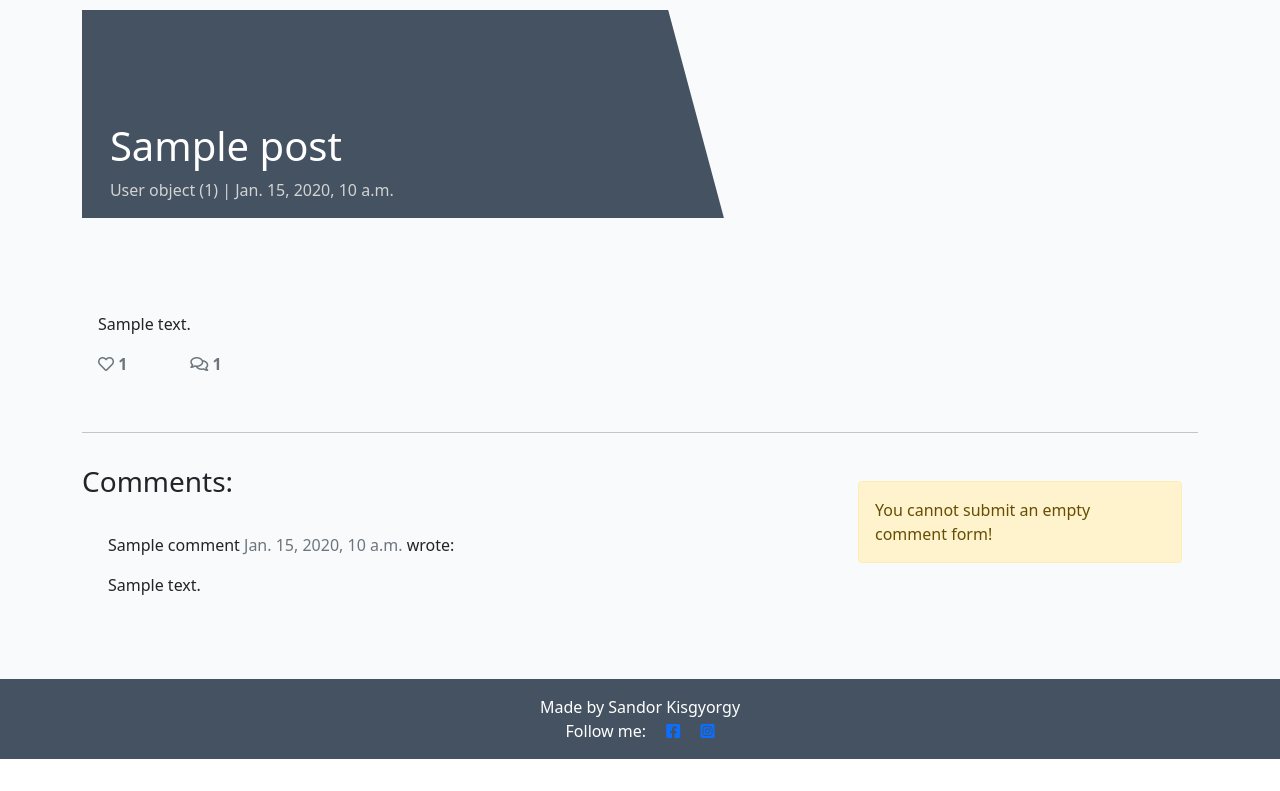
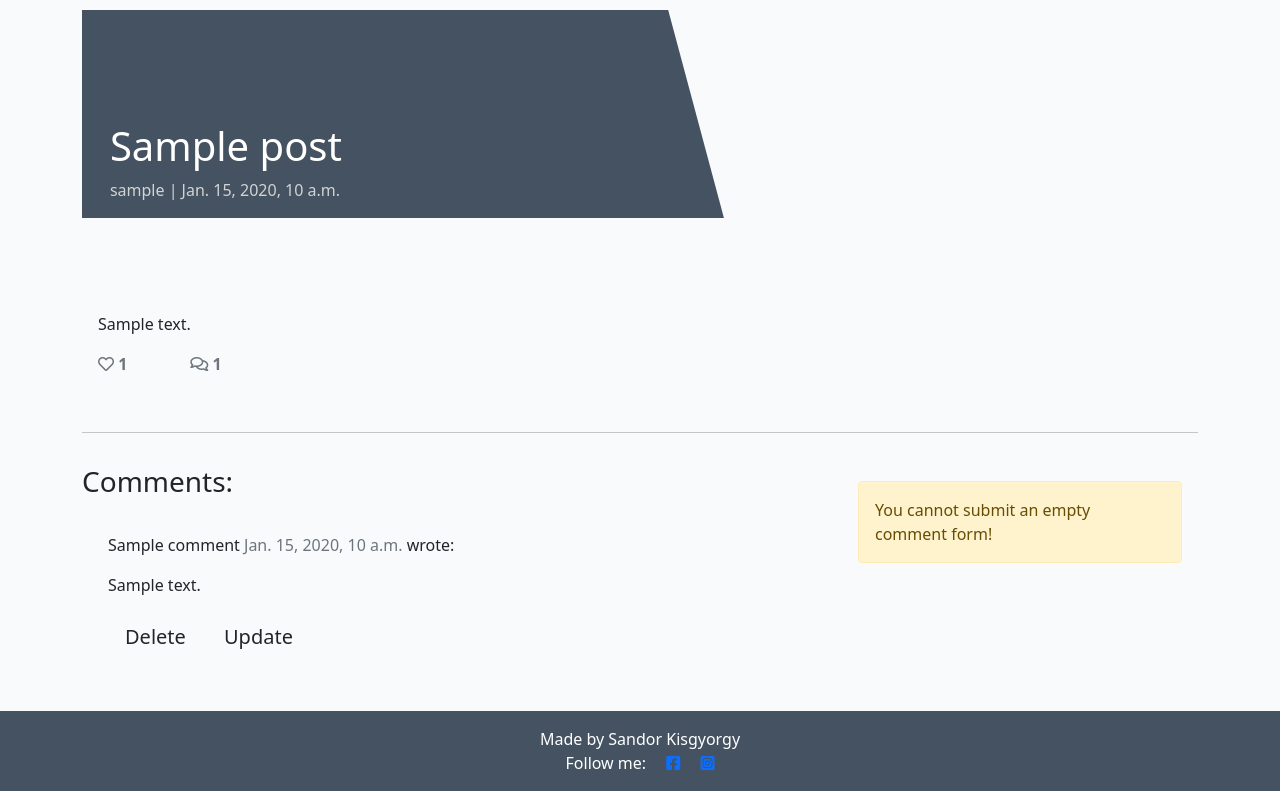
Before and after one commit to Code-Institute-Submissions/ksagep-Forth-milestone-project-MaquetteBlog_JanResub, a Django app: a page that uses templates/post_detail.html in a window 1280 px wide. Shown: the part 56-847 px from the top of the page. Before the commit the page ends 815 px from the top, so only its background shows below. Run offline with Django 3.2, Linux system fonts and the light colour scheme; tables that the repository leaves empty hold one stand-in row (values such as "Sample post"); some libraries are stand-ins or nearby versions.

Commit message:
Create delete and update buttons to comments.

```diff
--- a/blog/models.py
+++ b/blog/models.py
@@ -2,18 +2,10 @@
 from django.db import models
 from django.contrib.auth.models import User
 from cloudinary.models import CloudinaryField
-from flask_login import UserMixin
 
 """Define the two variants of status"""
 STATUS = ((0, "Draft"), (1, "Published"))
 
-
-class User(models.Model, UserMixin):
-    name = models.CharField(max_length=80)
-    email = models.EmailField()
-    created_on = models.DateTimeField(auto_now_add=True)
-    post = models.FilteredRelation('comments')
-    comments = models.FilteredRelation('post')
 
 class Post(models.Model):
     """Describe the charactheristics of parts of post"""
@@ -59,9 +51,7 @@
     body = models.TextField()
     created_on = models.DateTimeField(auto_now_add=True)
     approved = models.BooleanField(default=False)
-    author = models.ForeignKey(
-        User, on_delete=models.CASCADE, related_name='comments'
-        )
+
 
     class Meta:
         """Define the ascending order of the comments"""
--- a/templates/post_detail.html
+++ b/templates/post_detail.html
@@ -86,10 +86,16 @@
                     </p>
                     <!-- The body of the comment goes before the | -->
                     {{ comment.body | linebreaks }}
+                    <form method="comments">
+                        {% csrf_token %}
+                        <button type="delete" class="btn btn-delete btn-lg">Delete</button>
+                        <a href="/delete-comment/{{comment.name}}"></a>
+                        <button type="update" class="btn btn-update btn-lg">Update</button>
+                        <a href="/update-comment/{{comment.name}}"></a>
+                    </form>
                 </div>
                 <!-- Our for loop ends here -->
                 {% endfor %}
-                <p class="text-secondary"> <i class="fa-light fa-pencil"></i> <i class="fa-regular fa-trash-can"></i></p>
             </div>
         </div>
         <div class="col-md-4 card mb-4  mt-3 ">
@@ -119,6 +125,7 @@
                 {% endif %}
             </div>
         </div>
+
     </div>
 </div>
 
```
